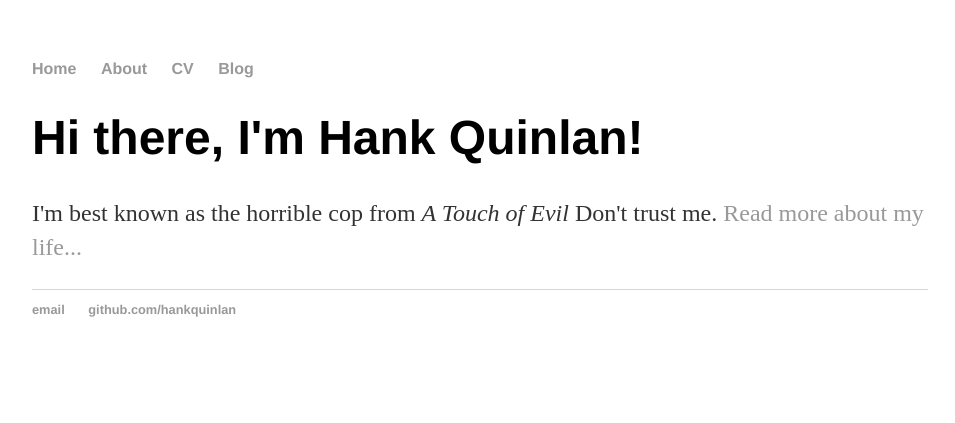
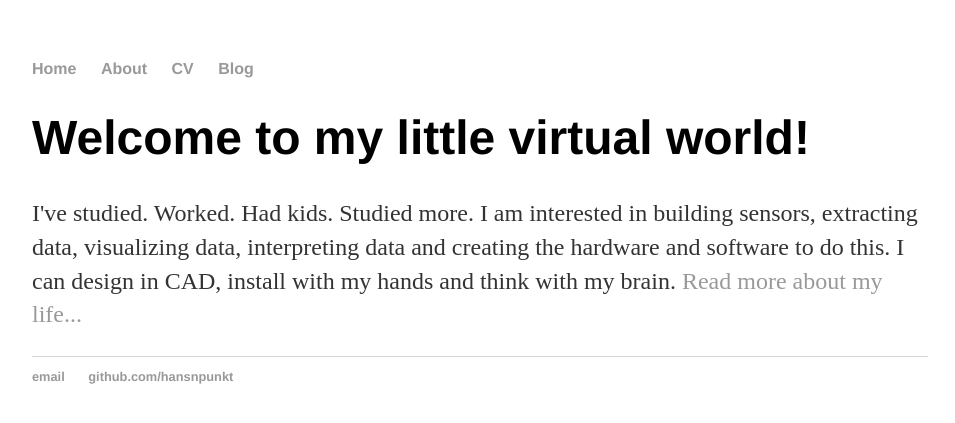
Before and after one commit to hansnpunkt/OLDhansnpunkt.github.io, a Jekyll site: the page index.html, which Jekyll copies as it is, in a window 1280 px wide. Shown: the top 423 px of the page, without its empty margins (160-1115 px from the left). Built offline with Jekyll 4.4.1, drawn with Linux system fonts in a browser that asks for light colours.

Commit message:
Update index.html

```diff
--- a/index.html
+++ b/index.html
@@ -1,7 +1,7 @@
 <!DOCTYPE html>
 <html>
 	<head>
-		<title>Hank Quinlan, Horrible Cop</title>
+		<title>Jan Hansen, Computer Scientist, Geologist and Geophysicist </title>
 		<!-- link to main stylesheet -->
 		<link rel="stylesheet" type="text/css" href="/css/main.css"
 	</head>
@@ -16,14 +16,14 @@
 		</nav>
 		<div class="container">
     		<div class="blurb">
-        		<h1>Hi there, I'm Hank Quinlan!</h1>
-				<p>I'm best known as the horrible cop from <em>A Touch of Evil</em> Don't trust me. <a href="/about">Read more about my life...</a></p>
+        		<h1>Welcome to my little virtual world!</h1>
+				<p>I've studied. Worked. Had kids. Studied more. I am interested in building sensors, extracting data, visualizing data, interpreting data and creating the hardware and software to do this. I can design in CAD, install with my hands and think with my brain. <a href="/about">Read more about my life...</a></p>
     		</div><!-- /.blurb -->
 		</div><!-- /.container -->
 		<footer>
     		<ul>
-        		<li><a href="mailto:hankquinlanhub@gmail.com">email</a></li>
-        		<li><a href="https://github.com/hankquinlan">github.com/hankquinlan</a></li>
+        		<li><a href="mailto:hansnpunkt@googlemail.com">email</a></li>
+        		<li><a href="https://github.com/hansnpunkt">github.com/hansnpunkt</a></li>
 			</ul>
 		</footer>
 	</body>
```
